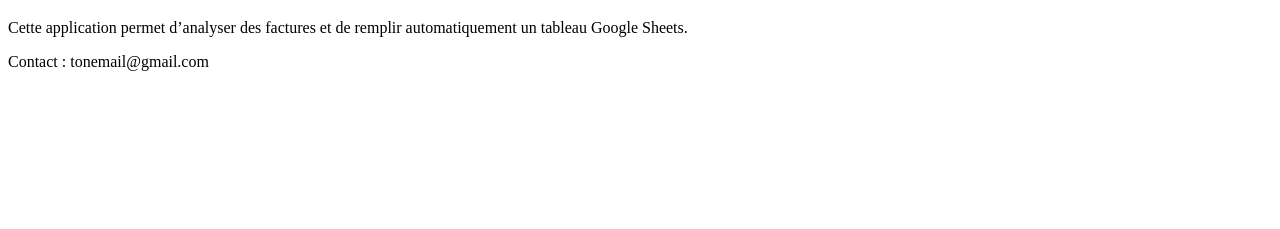
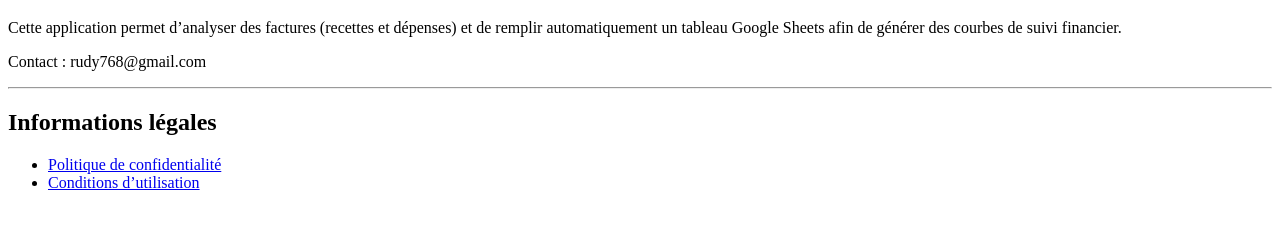
Before and after one commit to Rudy768/rudyragognetti.github.io, a plain HTML site: page index.html in a window 1280 px wide. Shown: the part 61-290 px from the top of the page. Drawn offline with Linux system fonts and the light colour scheme.

Commit message:
Update index.html

```diff
--- a/index.html
+++ b/index.html
@@ -5,7 +5,29 @@
 </head>
 <body>
   <h1>Invoice Automation Tool</h1>
-  <p>Cette application permet d’analyser des factures et de remplir automatiquement un tableau Google Sheets.</p>
-  <p>Contact : tonemail@gmail.com</p>
+
+  <p>
+    Cette application permet d’analyser des factures (recettes et dépenses)
+    et de remplir automatiquement un tableau Google Sheets afin de générer des
+    courbes de suivi financier.
+  </p>
+
+  <p>
+    Contact : rudy768@gmail.com
+  </p>
+
+  <hr>
+
+  <h2>Informations légales</h2>
+
+  <ul>
+    <li>
+      <a href="privacy.html">Politique de confidentialité</a>
+    </li>
+    <li>
+      <a href="terms.html">Conditions d’utilisation</a>
+    </li>
+  </ul>
+
 </body>
 </html>
```
